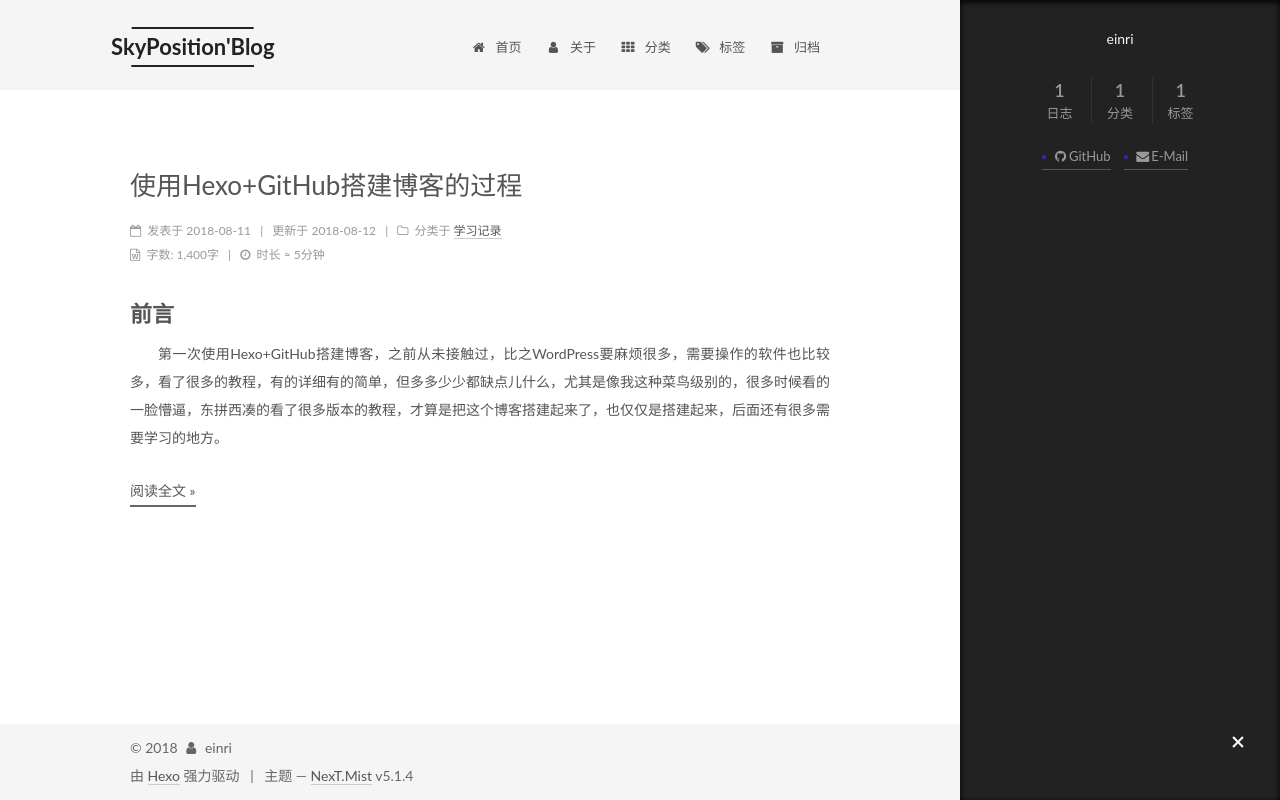
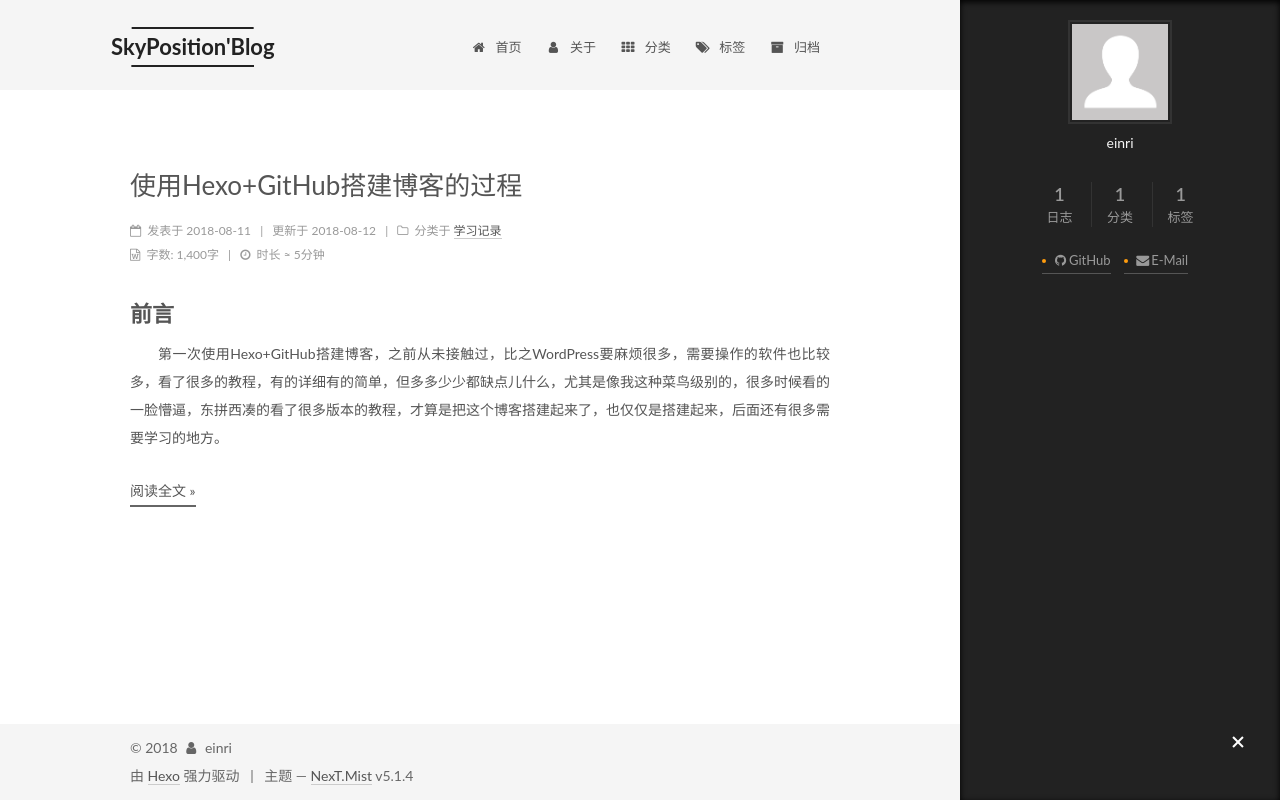
Before and after one commit to Einri/Einri.github.io, a plain HTML site: page index.html in a window 1280 px wide. Both pictures are taken after a click on the element 1238 px from the left and 743 px from the top of the page. Drawn offline with Linux system fonts and the light colour scheme.

Commit message:
Site updated: 2018-08-12 17:46:26

```diff
--- a/css/main.css
+++ b/css/main.css
@@ -1822,7 +1822,7 @@ pre .javascript .function {
   width: 4px;
   height: 4px;
   border-radius: 50%;
-  background: #292bd5;
+  background: #ff9c0e;
 }
 .links-of-blogroll {
   font-size: 13px;
--- a/index.html
+++ b/index.html
@@ -465,6 +465,10 @@
         <div class="site-overview">
           <div class="site-author motion-element" itemprop="author" itemscope itemtype="http://schema.org/Person">
 
+              <img class="site-author-image" itemprop="image"
+                src="/images/avatar.gif"
+                alt="einri" />
+
               <p class="site-author-name" itemprop="name">einri</p>
               <p class="site-description motion-element" itemprop="description"></p>
           </div>
```
Also changed, not shown: 2018/08/11/使用Hexo-GitHub搭建博客的过程/index.html (+4 -0 lines), about/index.html (+4 -0 lines), archives/2018/08/index.html (+4 -0 lines), archives/2018/index.html (+4 -0 lines), archives/index.html (+4 -0 lines), categories/index.html (+4 -0 lines), categories/学习记录/index.html (+4 -0 lines), tags/Hexo/index.html (+4 -0 lines), tags/index.html (+4 -0 lines).
